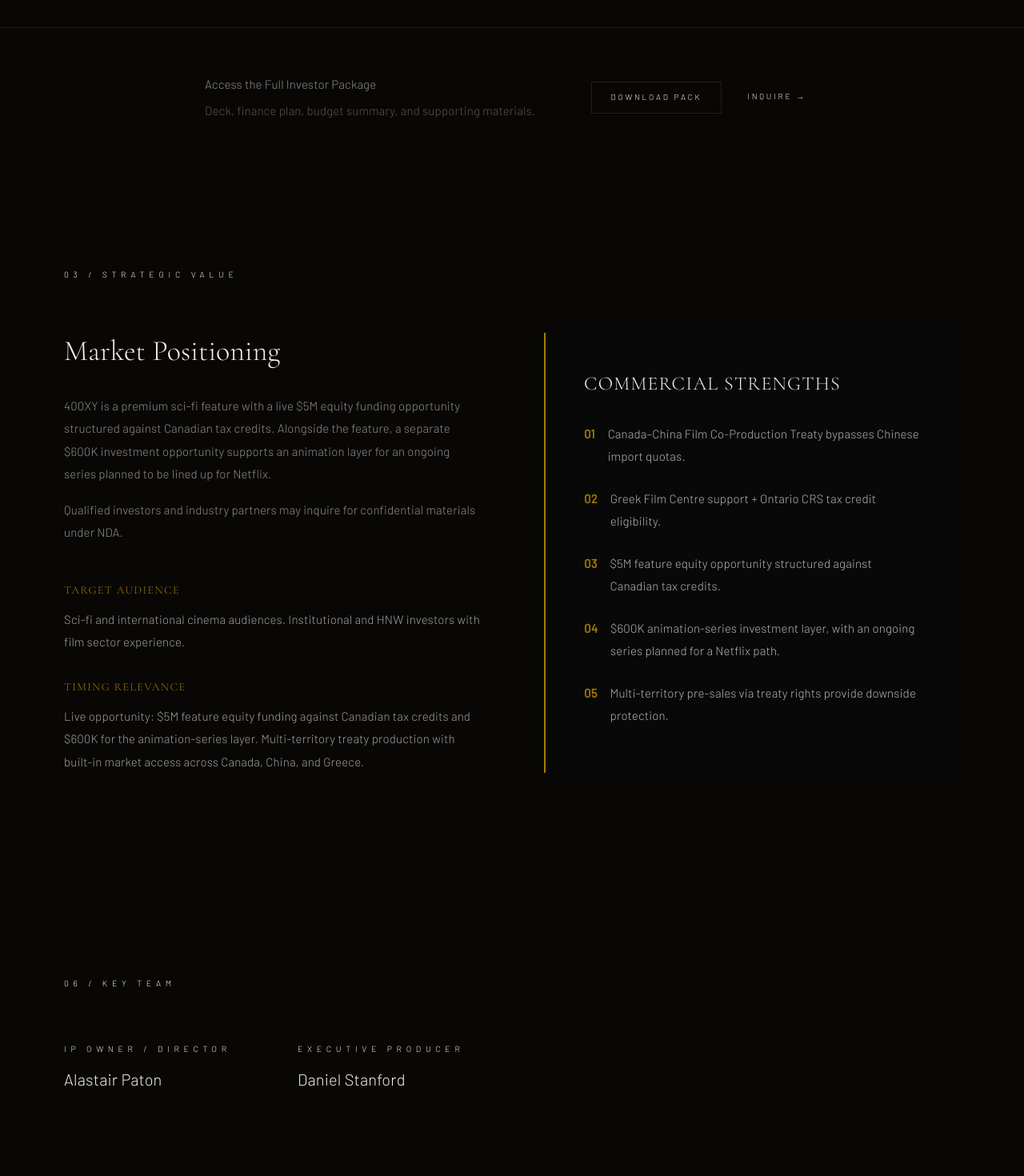
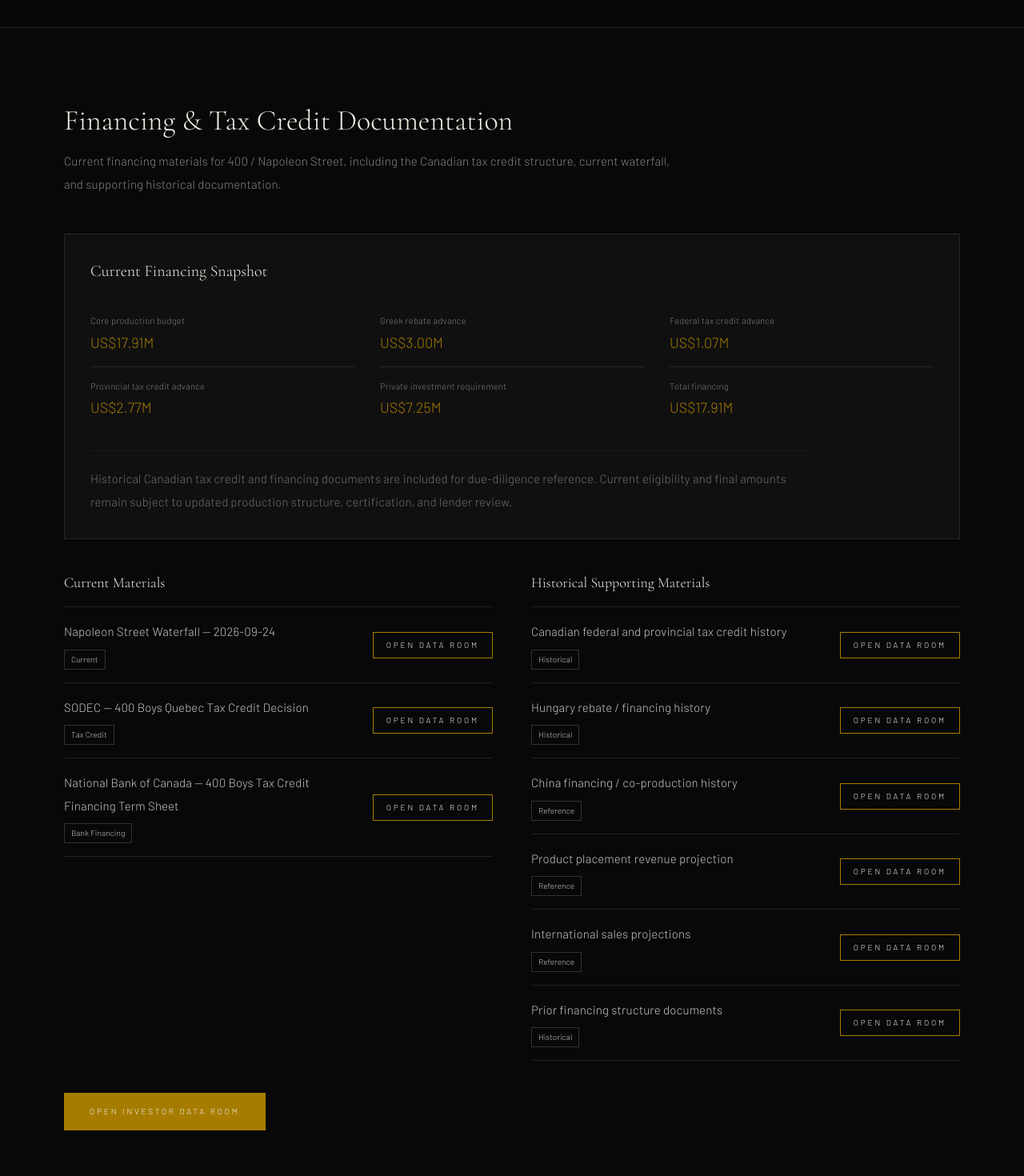
Before and after one commit to danielarmonstanford/SE-Film-Slate, a React (Vite) app: page /project/400xy in a window 1280 px wide. Shown: the part 2120-3590 px from the top of the page at 80% size. Built offline with nearby package versions, Linux system fonts and the light colour scheme.

Commit message:
Add 400XY financing documentation

```diff
--- a/src/pages/ProjectDetail.tsx
+++ b/src/pages/ProjectDetail.tsx
@@ -127,6 +127,23 @@ const ProjectDetail: React.FC = () => {
 
   // Single source of truth for the investor pack URL
   const investorPackUrl = project.dataRoomUrl;
+  const isNapoleonStreet = slug === '400xy';
+  const financingDataRoomUrl = project.taxCreditDocumentsUrl;
+  const napoleonStreetDocuments = {
+    current: [
+      { title: 'Napoleon Street Waterfall — 2026-09-24', status: 'Current' },
+      { title: 'SODEC — 400 Boys Quebec Tax Credit Decision', status: 'Tax Credit' },
+      { title: 'National Bank of Canada — 400 Boys Tax Credit Financing Term Sheet', status: 'Bank Financing' },
+    ],
+    historical: [
+      { title: 'Canadian federal and provincial tax credit history', status: 'Historical' },
+      { title: 'Hungary rebate / financing history', status: 'Historical' },
+      { title: 'China financing / co-production history', status: 'Reference' },
+      { title: 'Product placement revenue projection', status: 'Reference' },
+      { title: 'International sales projections', status: 'Reference' },
+      { title: 'Prior financing structure documents', status: 'Historical' },
+    ],
+  };
 
   // Incomplete projects show a minimal gated view
   const isIncomplete = !project.marketPositioning;
@@ -563,6 +580,80 @@ const ProjectDetail: React.FC = () => {
         </div>
       </section>
 
+      {/* 400XY / NAPOLEON STREET: FINANCING DOCUMENTATION */}
+      {isNapoleonStreet && financingDataRoomUrl && (
+        <section className="py-20 md:py-24 px-4 md:px-20 border-t border-[var(--border)] bg-[var(--bg-2)]">
+          <div className="max-w-7xl mx-auto">
+            <div className="max-w-3xl mb-12">
+              <h2 className="text-3xl md:text-4xl text-[var(--text)] mb-4">Financing &amp; Tax Credit Documentation</h2>
+              <p className="text-[var(--cream)] opacity-65 text-base leading-relaxed">
+                Current financing materials for 400 / Napoleon Street, including the Canadian tax credit structure, current waterfall, and supporting historical documentation.
+              </p>
+            </div>
+
+            <div className="border border-[var(--border)] bg-[var(--surface)] p-6 md:p-8 mb-10">
+              <h3 className="text-xl text-[var(--text)] mb-6">Current Financing Snapshot</h3>
+              <dl className="grid grid-cols-1 sm:grid-cols-2 lg:grid-cols-3 gap-x-8">
+                {[
+                  ['Core production budget', 'US$17.91M'],
+                  ['Greek rebate advance', 'US$3.00M'],
+                  ['Federal tax credit advance', 'US$1.07M'],
+                  ['Provincial tax credit advance', 'US$2.77M'],
+                  ['Private investment requirement', 'US$7.25M'],
+                  ['Total financing', 'US$17.91M'],
+                ].map(([label, value]) => (
+                  <div key={label} className="py-4 border-b border-[var(--border)] last:border-b sm:[&:nth-last-child(-n+2)]:border-b-0 lg:[&:nth-last-child(-n+3)]:border-b-0">
+                    <dt className="text-[11px] text-[var(--text-35)] tracking-wide mb-1">{label}</dt>
+                    <dd className="text-lg text-[var(--bronze)]">{value}</dd>
+                  </div>
+                ))}
+              </dl>
+              <p className="mt-6 pt-5 border-t border-[var(--border)] text-xs text-[var(--cream)] opacity-50 leading-relaxed max-w-4xl">
+                Historical Canadian tax credit and financing documents are included for due-diligence reference. Current eligibility and final amounts remain subject to updated production structure, certification, and lender review.
+              </p>
+            </div>
+
+            <div className="grid grid-cols-1 lg:grid-cols-2 gap-8 lg:gap-12">
+              {[
+                ['Current Materials', napoleonStreetDocuments.current],
+                ['Historical Supporting Materials', napoleonStreetDocuments.historical],
+              ].map(([group, documents]) => (
+                <div key={group as string}>
+                  <h3 className="text-lg text-[var(--text)] mb-4">{group as string}</h3>
+                  <div className="border-t border-[var(--border)]">
+                    {(documents as { title: string; status: string }[]).map((document) => (
+                      <div key={document.title} className="py-4 border-b border-[var(--border)] flex flex-col sm:flex-row sm:items-center gap-3 sm:gap-5">
+                        <div className="min-w-0 flex-1">
+                          <p className="text-sm text-[var(--text)] leading-snug">{document.title}</p>
+                          <span className="inline-block mt-2 border border-[var(--border-2)] px-2 py-0.5 text-[10px] text-[var(--text-72)]">{document.status}</span>
+                        </div>
+                        <a
+                          href={financingDataRoomUrl}
+                          target="_blank"
+                          rel="noopener noreferrer"
+                          className="btn-text text-[10px] text-[var(--bronze)] border border-[var(--bronze)] px-4 py-2 hover:bg-[var(--bronze)] hover:text-[var(--black)] transition-colors shrink-0 text-center"
+                        >
+                          Open Data Room
+                        </a>
+                      </div>
+                    ))}
+                  </div>
+                </div>
+              ))}
+            </div>
+
+            <a
+              href={financingDataRoomUrl}
+              target="_blank"
+              rel="noopener noreferrer"
+              className="btn-text inline-block mt-10 bg-[var(--bronze)] text-[var(--black)] px-8 py-4 hover:bg-[var(--bronze-light)] transition-colors"
+            >
+              Open Investor Data Room
+            </a>
+          </div>
+        </section>
+      )}
+
       {/* MID-PAGE CTA — after snapshot */}
       <section className="py-14 px-4 md:px-20 border-t border-[var(--border)]">
         <div className="max-w-3xl mx-auto flex flex-col sm:flex-row sm:items-center sm:justify-between gap-6">
```
